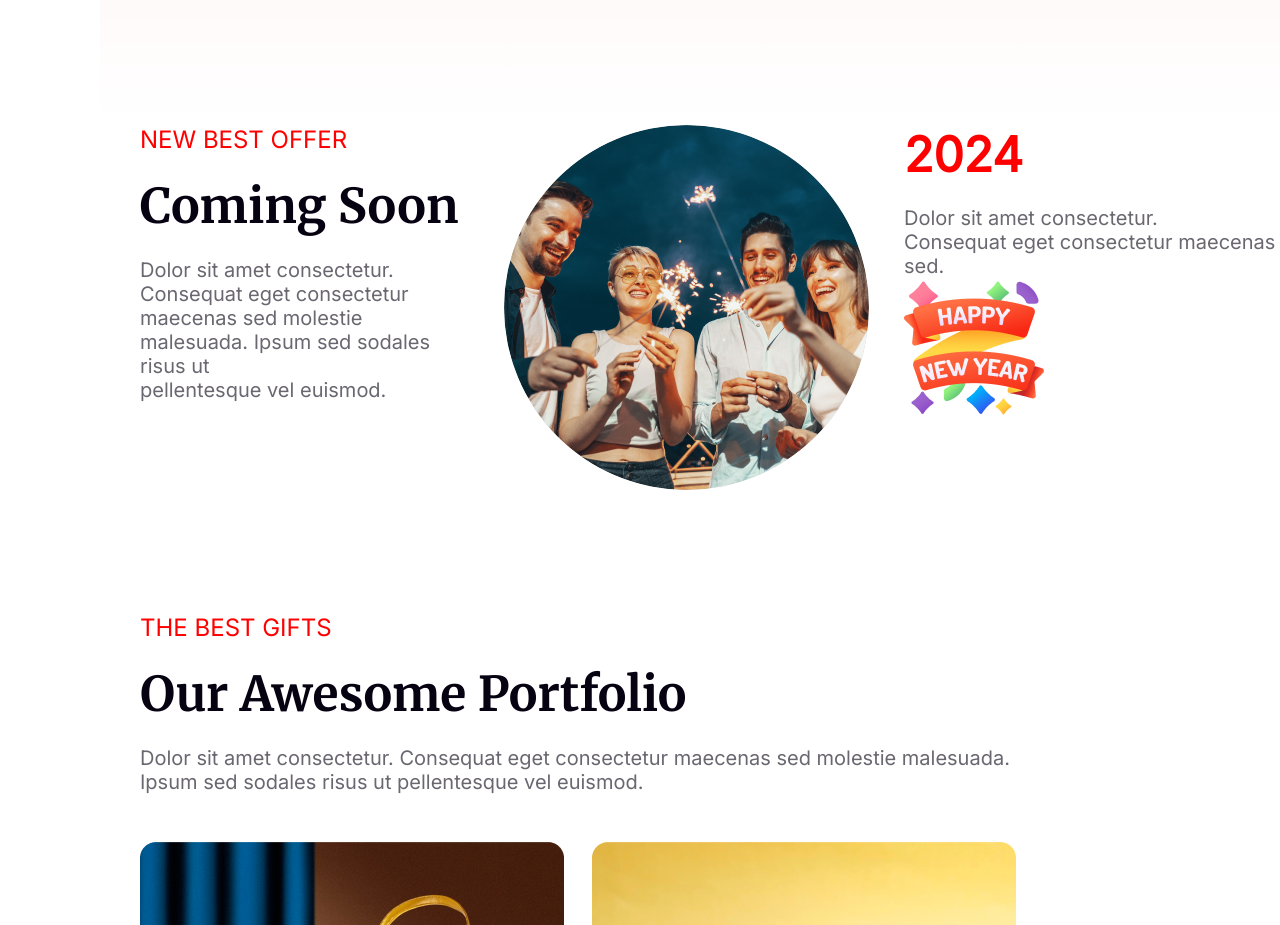
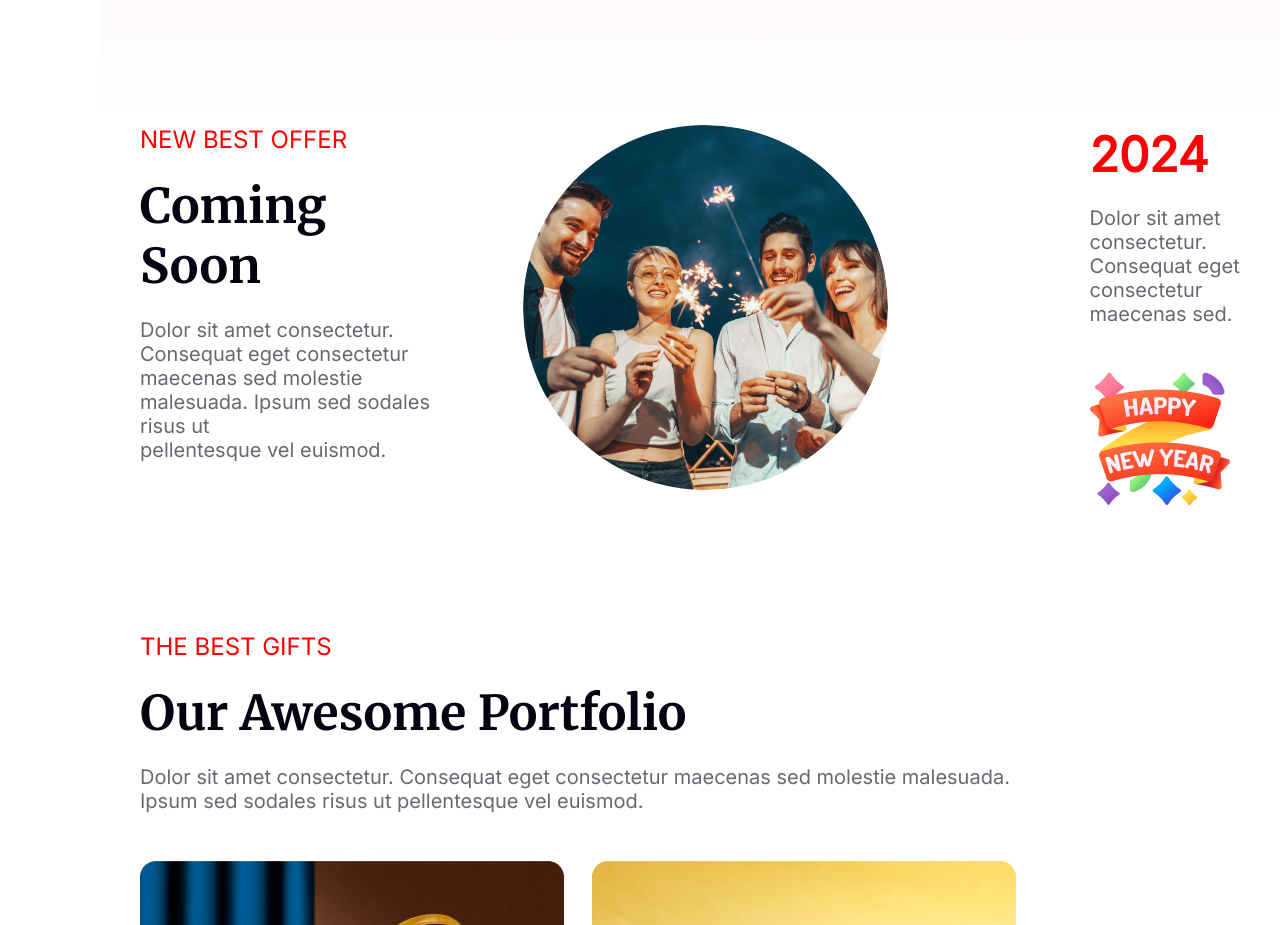
Before and after one commit to Bella908/assignment_1, a plain HTML site: page index.html in a window 1280 px wide. Shown: the part 2780-3705 px from the top of the page. Drawn offline with Linux system fonts and the light colour scheme.

Commit message:
update bonous

```diff
--- a/index.html
+++ b/index.html
@@ -81,8 +81,9 @@
         </div>
         <div class="bon_colo">
             <h5 class="bon_txt">2024</h5>
-            <h6 class="glry_txt_3">Dolor sit amet consectetur.<br>
-                 Consequat eget consectetur maecenas sed.</h6>
+            <h6 class="bon_txt_2">Dolor sit amet consectetur.<br>
+                 Consequat eget consectetur<br>
+                  maecenas sed.</h6>
              <img class="bon_img2" src="../assignment_1/resources/Group 96.png">
         </div>
     </div>
--- a/style.css
+++ b/style.css
@@ -415,20 +415,35 @@ font-weight: 500;
 }
 .bon_img{
     border-radius: 364.844px;
-background: url(<path-to-image>), lightgray -91.279px 0px / 150.038% 100% no-repeat;
 width: 364.844px;
 height: 364.844px;
+padding-left: 48px;
+
+
 }
 .bon_txt{
     color: #F00;
 font-family: Inter;
 font-size: 48px;
 font-weight: 700;
+padding-left: 167px;
 
 }
 .bon_img2{
     width: 140px;
 height: 140px;
+padding-top: 43px;
+padding-left: 167px;
+}
+
+.bon_txt_2{
+    color: rgba(7, 2, 17, 0.60);
+    font-family: Inter;
+    font-size: 20px;
+    font-weight: 400;
+    padding-top: 22px;
+    padding-left: 167px;
+
 }
 
 .bon_colo{
```
